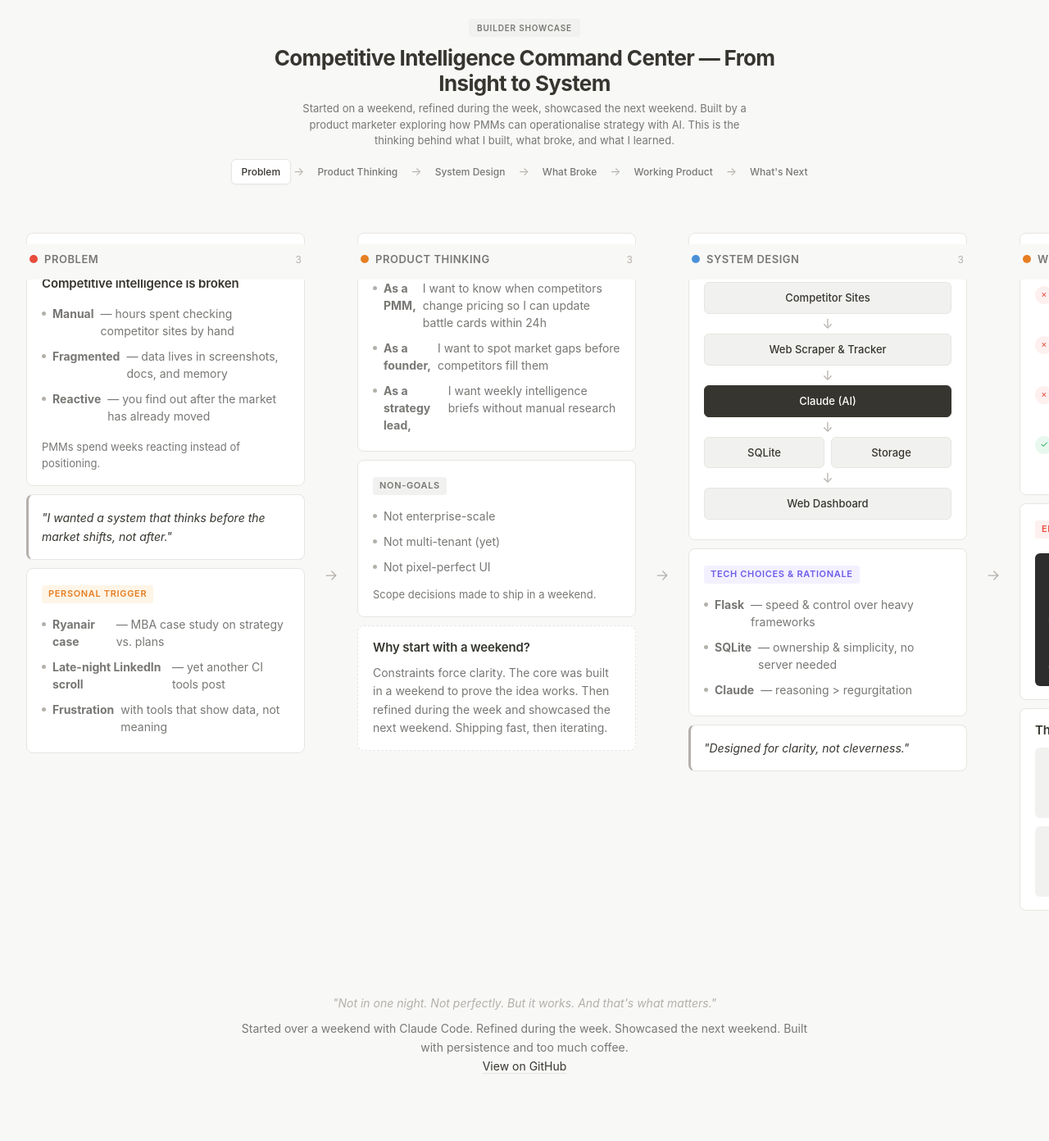
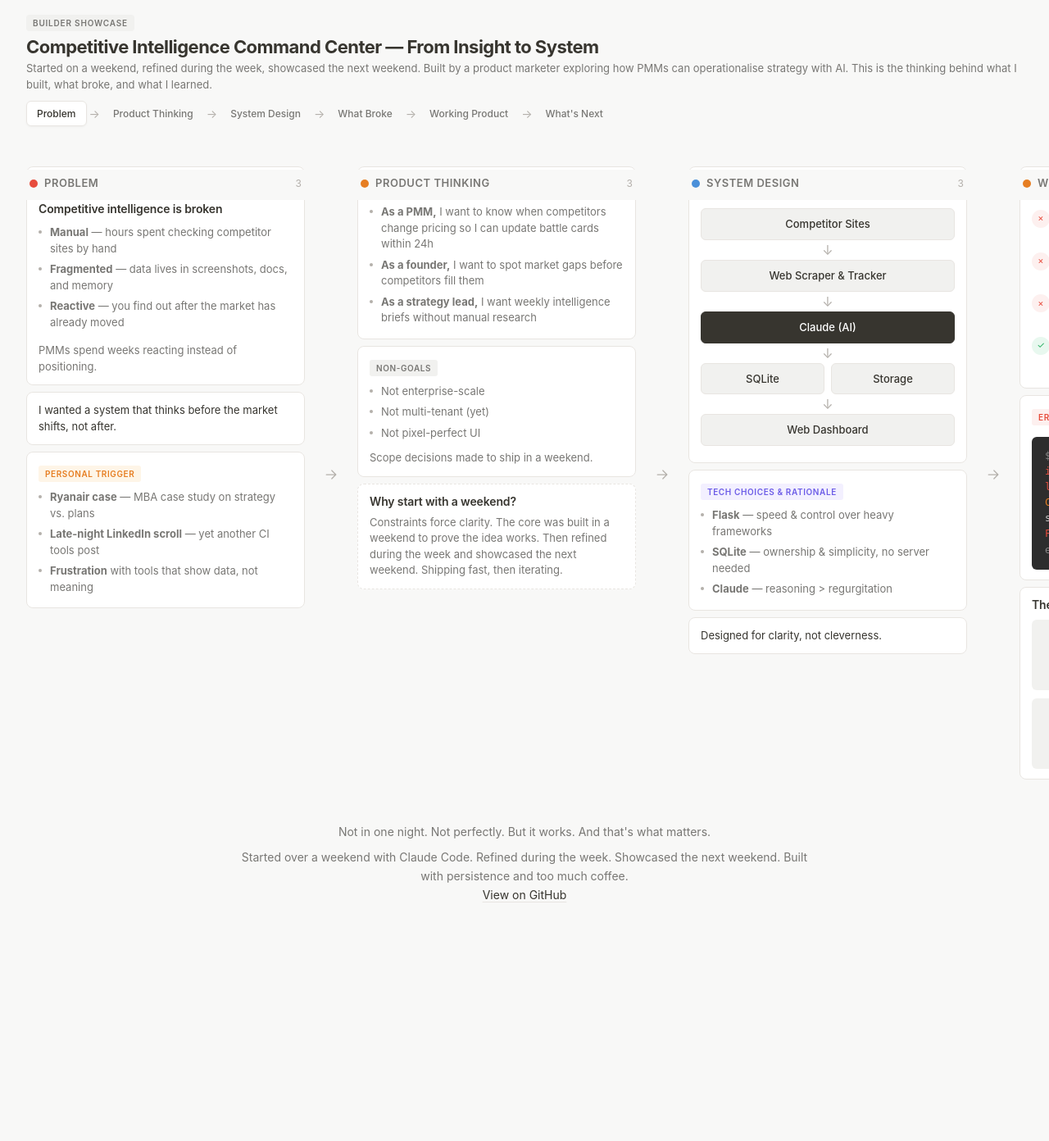
Before and after one commit to Doodler-beep/Claude-experiments, a Flask app: page /showcase in a window 1280 px wide. Shown: the part 50-1442 px from the top of the page at 82% size. After the commit the page ends 1151 px from the top, so only its background shows below. Run offline with Flask 3, Linux system fonts and the light colour scheme.

Commit message:
Polish showcase: compact header, fix card readability, remove forced quotes
- Hero: left-aligned, full-width, smaller text — saves ~60px vertical
- Phase nav: left-aligned, tighter spacing
- Cards: smaller padding, 13px font, proper bullet indentation using
  position:absolute so text never wraps under the bullet
- Removed italic quote styling — thoughts now read as organic notes
- Removed quotation marks from all personal reflections
- Tighter gaps between cards, timeline items, and footer
- Overall: fits better in a single-page screenshot

https://claude.ai/code/session_01QPJSotnyjY2DNpraCSqq3n

```diff
--- a/templates/showcase.html
+++ b/templates/showcase.html
@@ -123,10 +123,10 @@
 
         /* ── Hero ─────────────────────────────────────── */
         .hero {
-            max-width: 760px;
-            margin: 0 auto;
-            padding: 20px 32px 12px;
-            text-align: center;
+            max-width: none;
+            margin: 0;
+            padding: 14px 32px 10px;
+            text-align: left;
         }
 
         .hero-label {
@@ -137,25 +137,25 @@
             letter-spacing: 0.08em;
             color: var(--text-secondary);
             background: var(--accent-light);
-            padding: 3px 10px;
+            padding: 2px 8px;
             border-radius: 4px;
-            margin-bottom: 10px;
+            margin-bottom: 6px;
         }
 
         .hero h2 {
-            font-size: 26px;
+            font-size: 22px;
             font-weight: 700;
             letter-spacing: -0.025em;
             line-height: 1.2;
-            margin-bottom: 6px;
+            margin-bottom: 4px;
             color: var(--text);
         }
 
         .hero p {
             font-size: 13px;
             color: var(--text-secondary);
-            max-width: 560px;
-            margin: 0 auto;
+            max-width: none;
+            margin: 0;
             line-height: 1.5;
         }
 
@@ -163,9 +163,9 @@
         .phase-nav {
             display: flex;
             align-items: center;
-            justify-content: center;
+            justify-content: flex-start;
             gap: 3px;
-            padding: 0 32px 16px;
+            padding: 0 32px 12px;
             flex-wrap: wrap;
         }
 
@@ -205,7 +205,7 @@
         /* ── Board Container ──────────────────────────── */
         .board-scroll {
             overflow-x: auto;
-            padding: 0 32px 40px;
+            padding: 0 32px 20px;
             -webkit-overflow-scrolling: touch;
             scrollbar-width: thin;
             scrollbar-color: var(--border) transparent;
@@ -242,9 +242,9 @@
             display: flex;
             align-items: center;
             gap: 8px;
-            padding: 8px 4px 14px;
+            padding: 6px 4px 10px;
             position: sticky;
-            top: 57px;
+            top: 41px;
             background: var(--bg);
             z-index: 10;
         }
@@ -273,7 +273,7 @@
         .column-cards {
             display: flex;
             flex-direction: column;
-            gap: 10px;
+            gap: 8px;
         }
 
         /* ── Card ─────────────────────────────────────── */
@@ -281,7 +281,7 @@
             background: var(--surface);
             border: 1px solid var(--border);
             border-radius: var(--card-radius);
-            padding: 16px 18px;
+            padding: 12px 14px;
             transition: box-shadow 0.2s, border-color 0.2s;
             cursor: default;
         }
@@ -292,28 +292,28 @@
         }
 
         .card-label {
-            font-size: 11px;
+            font-size: 10px;
             font-weight: 600;
             text-transform: uppercase;
             letter-spacing: 0.06em;
-            margin-bottom: 10px;
+            margin-bottom: 6px;
             display: inline-block;
             padding: 2px 8px;
             border-radius: 3px;
         }
 
         .card h4 {
-            font-size: 15px;
+            font-size: 14px;
             font-weight: 600;
-            margin-bottom: 10px;
+            margin-bottom: 6px;
             letter-spacing: -0.01em;
             line-height: 1.35;
         }
 
         .card p {
-            font-size: 14px;
+            font-size: 13px;
             color: var(--text-secondary);
-            line-height: 1.6;
+            line-height: 1.5;
         }
 
         .card ul {
@@ -323,36 +323,29 @@
         }
 
         .card ul li {
-            font-size: 14px;
+            font-size: 13px;
             color: var(--text-secondary);
-            padding: 5px 0;
-            display: flex;
-            align-items: flex-start;
-            gap: 8px;
+            padding: 3px 0 3px 14px;
+            position: relative;
             line-height: 1.5;
         }
 
         .card ul li::before {
             content: '';
-            width: 5px;
-            height: 5px;
+            width: 4px;
+            height: 4px;
             background: var(--text-tertiary);
             border-radius: 50%;
-            flex-shrink: 0;
-            margin-top: 8px;
+            position: absolute;
+            left: 0;
+            top: 10px;
         }
 
         /* ── Card Variants ────────────────────────────── */
-        .card-quote {
-            border-left: 3px solid var(--text-tertiary);
-            padding-left: 16px;
-            font-style: italic;
-        }
-
-        .card-quote p {
-            font-size: 14px;
+        .card-note p {
+            font-size: 13px;
             color: var(--text);
-            line-height: 1.65;
+            line-height: 1.5;
         }
 
         .card-highlight {
@@ -435,9 +428,9 @@
         .timeline-item {
             display: flex;
             align-items: flex-start;
-            gap: 12px;
-            padding: 8px 0;
-            font-size: 14px;
+            gap: 10px;
+            padding: 5px 0;
+            font-size: 13px;
             color: var(--text-secondary);
         }
 
@@ -588,7 +581,7 @@
         .showcase-footer {
             max-width: 760px;
             margin: 0 auto;
-            padding: 40px 32px 80px;
+            padding: 24px 32px 40px;
             text-align: center;
         }
 
@@ -685,8 +678,8 @@
                 <p style="margin-top: 12px; font-size: 13px; color: var(--text-secondary);">PMMs spend weeks reacting instead of positioning.</p>
             </div>
 
-            <div class="card card-quote">
-                <p>"I wanted a system that thinks before the market shifts, not after."</p>
+            <div class="card card-note">
+                <p>I wanted a system that thinks before the market shifts, not after.</p>
             </div>
 
             <div class="card">
@@ -783,8 +776,8 @@
                 </ul>
             </div>
 
-            <div class="card card-quote">
-                <p>"Designed for clarity, not cleverness."</p>
+            <div class="card card-note">
+                <p>Designed for clarity, not cleverness.</p>
             </div>
 
         </div>
@@ -999,8 +992,8 @@
 
 <!-- ── Footer ──────────────────────────────────────── -->
 <div class="showcase-footer">
-    <p style="margin-bottom: 8px; font-style: italic; color: var(--text-tertiary);">
-        "Not in one night. Not perfectly. But it works. And that's what matters."
+    <p style="margin-bottom: 8px; color: var(--text-secondary);">
+        Not in one night. Not perfectly. But it works. And that's what matters.
     </p>
     <p>
         Started over a weekend with Claude Code. Refined during the week. Showcased the next weekend. Built with persistence and too much coffee.<br>
```
